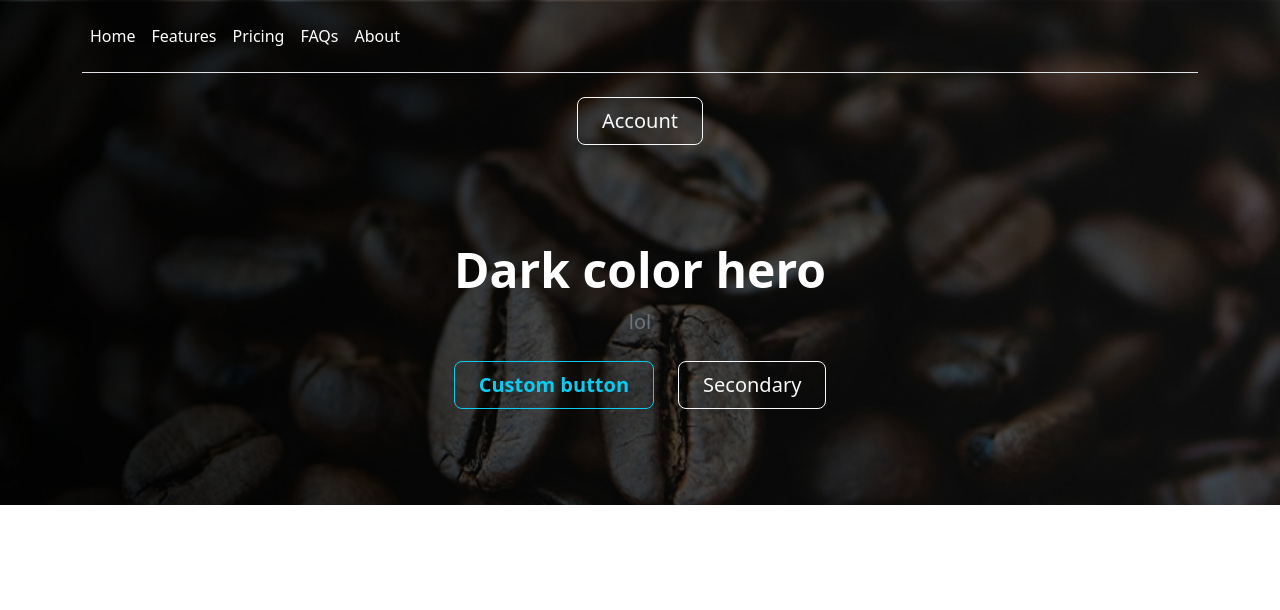
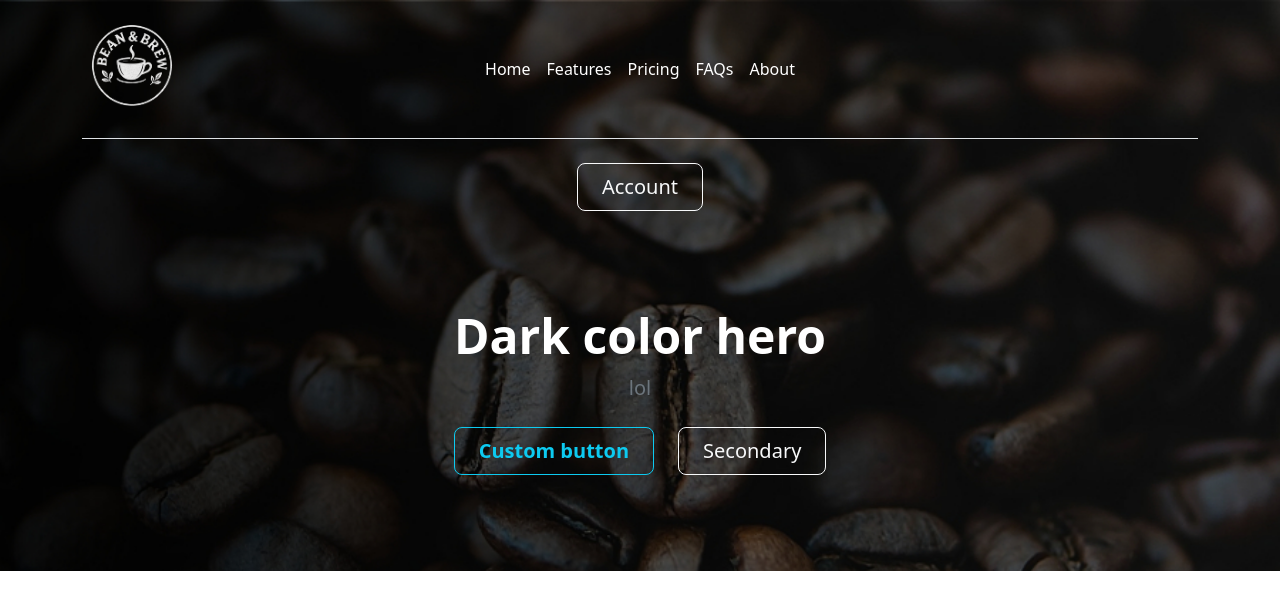
Before and after one commit to sealubong2006/Bean-and-Brew, a plain HTML site: page src/index.html in a window 1280 px wide. Drawn offline with nearby package versions, Linux system fonts and the light colour scheme.

Commit message:
Fixed issue with file paths

```diff
--- a/src/index.html
+++ b/src/index.html
@@ -13,11 +13,11 @@
         <div class="container-fluid">
             <div class="container">
             <header class="d-flex flex-wrap align-items-center justify-content-between border-bottom py-3 mb-4">
-                <!-- <div class="col-md-3 mb-2 mb-md-0">
+                <div class="col-md-3 mb-2 mb-md-0">
                     <a href="/" class="d-inline-flex text-white text-decoration-none">
                         <img src="../public/images/logo.png" class="logo">
                     </a>
-                </div> -->
+                </div>
                 <button class="btn text-white d-md-none" type="button" data-bs-toggle="offcanvas" data-bs-target="#offcanvasNavbar" aria-controls="offcanvasNavbar" aria-label="Toggle navigation">
                     ☰
                 </button>
```
